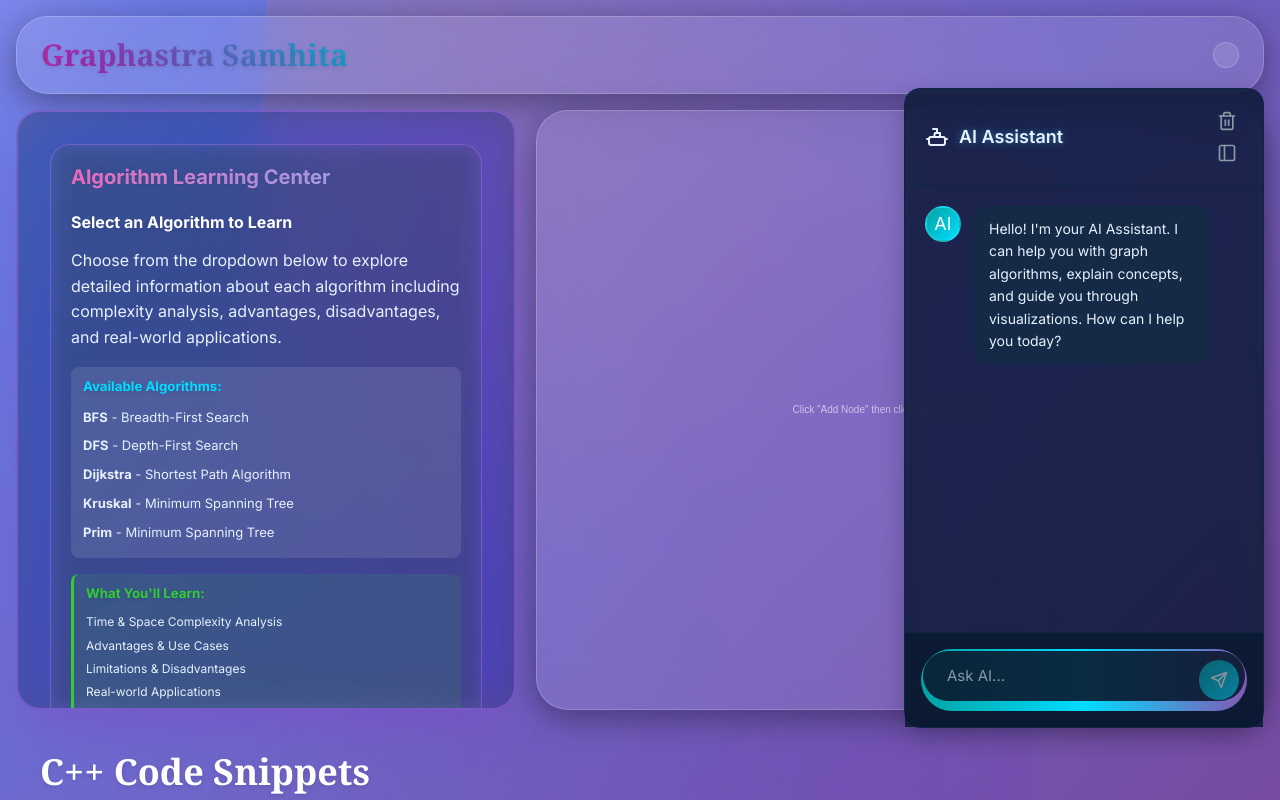
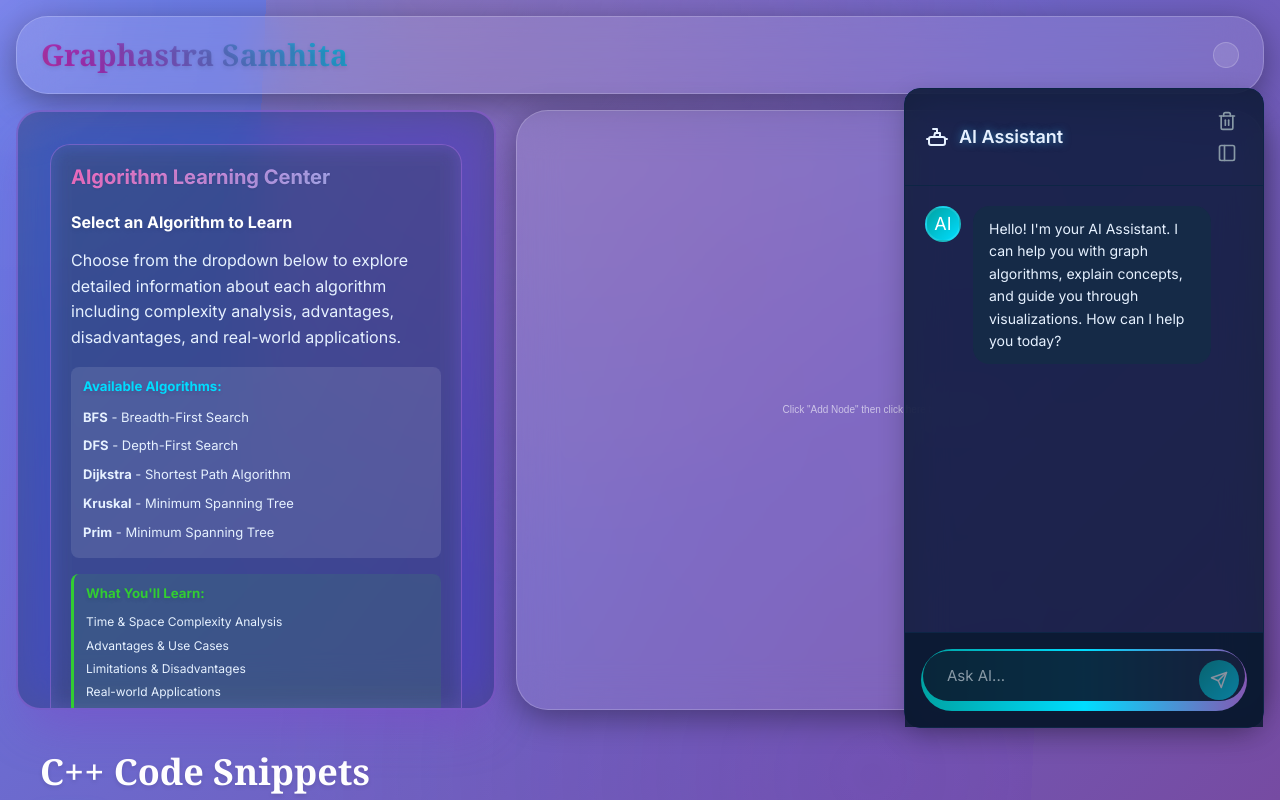
Before and after one commit to PrnvCodr/Graph, a website: page index.html in a window 1280 px wide. Shown: the top 800 px of the page. Drawn offline with nearby package versions, Linux system fonts and the light colour scheme; no server answers.

Commit message:
style.css

```diff
--- a/style.css
+++ b/style.css
@@ -560,9 +560,9 @@ h3 {
   height: calc(100vh - 200px);
 }
 
-/* Enhanced Sidebar with 500px Minimum Width */
+/* Enhanced Sidebar with Increased Width to 480px */
 .sidebar {
-  width: clamp(500px, 35vw, 600px);
+  width: clamp(480px, 28vw, 520px);
   max-width: 100%;
   background: var(--color-bg-glass);
   border: 2px solid var(--color-border-glass);
@@ -647,6 +647,7 @@ h3 {
   border-radius: 20px;
   background: rgba(255,255,255,0.05);
   backdrop-filter: blur(10px);
+  animation: fade-slide 0.8s ease forwards;
 }
 
 @keyframes fade-slide {
```
